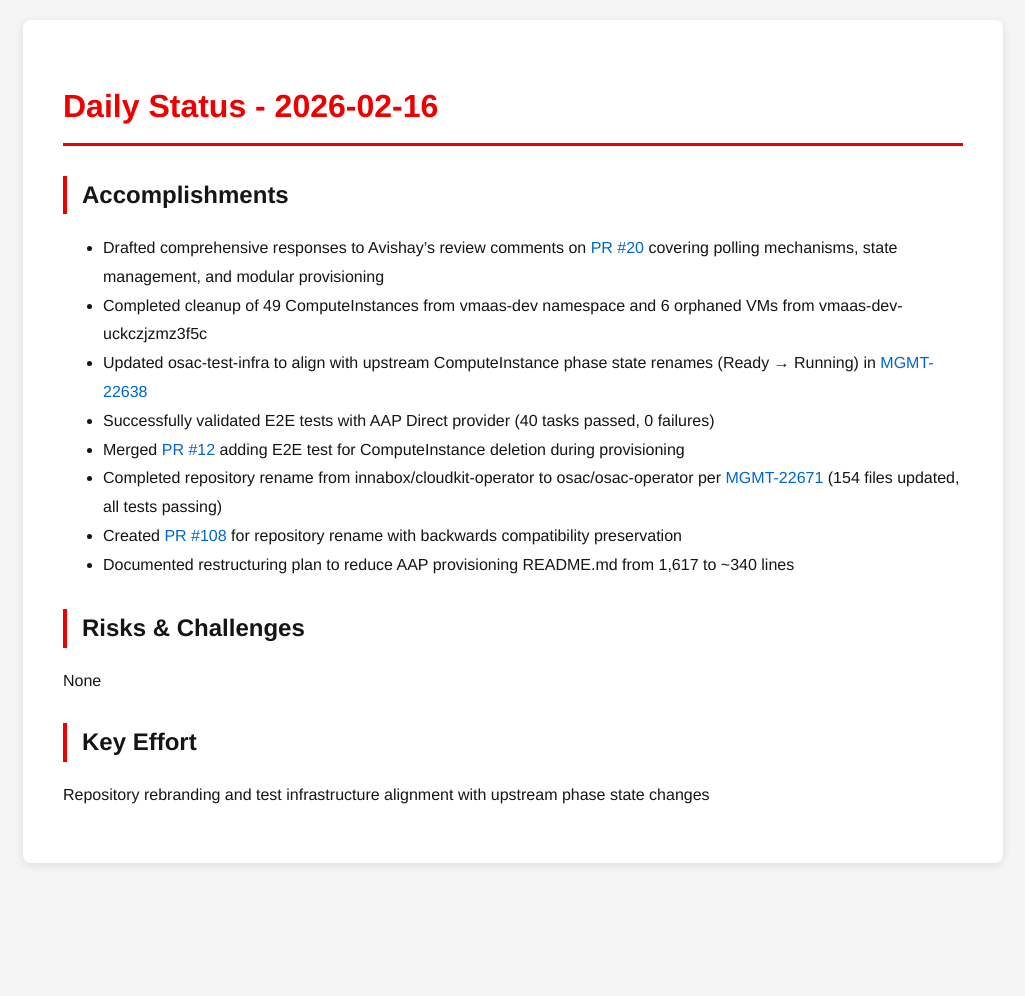
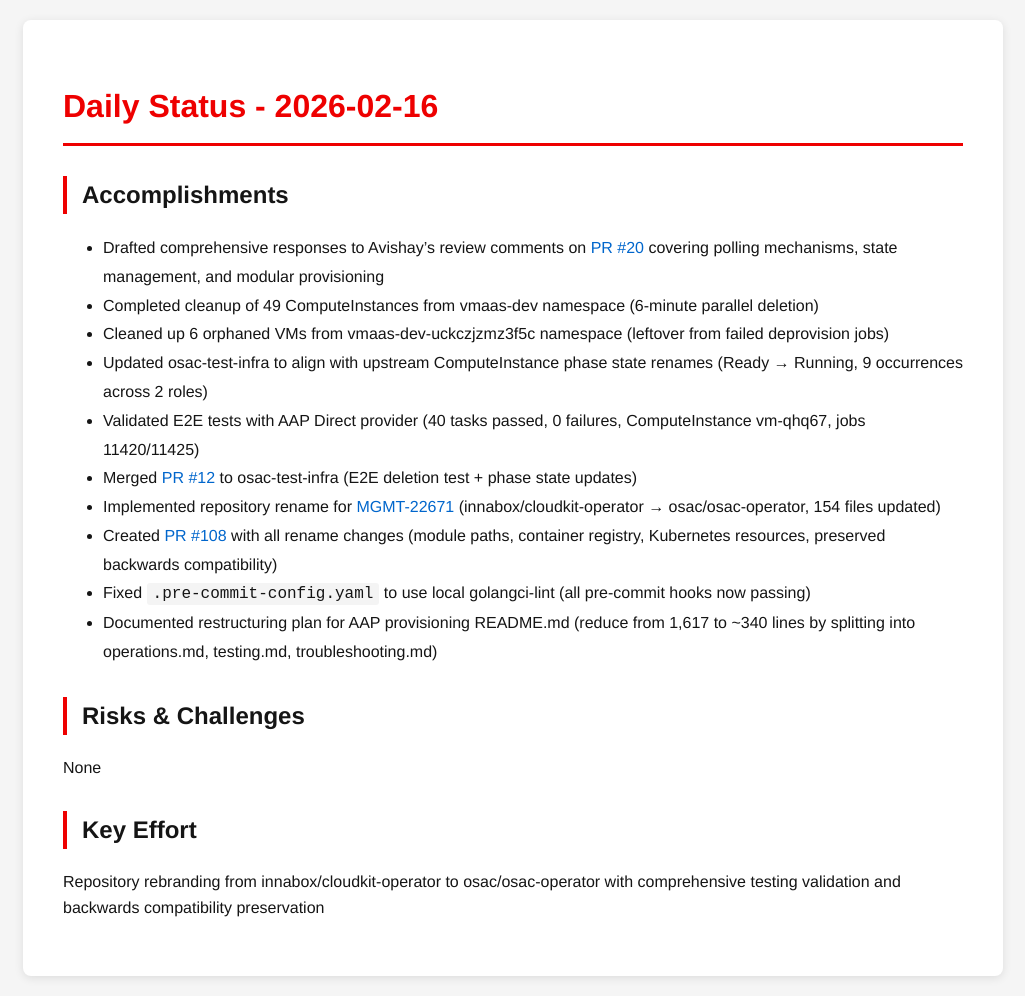
Before and after one commit to tzvatot/daily-status, a Jekyll site: the page built from 2026-02-16.md, in a window 1280 px wide. Shown: the whole page, without its empty margins (127-1152 px from the left). Built offline with Jekyll 4.4.1, drawn with Linux system fonts in a browser that asks for light colours; before the commit the page ends 900 px from its top, so only the background shows below that.

Commit message:
Daily status update - 2026-02-16

```diff
--- a/2026-02-16.md
+++ b/2026-02-16.md
@@ -9,13 +9,15 @@ date: 2026-02-16
 ## Accomplishments
 
 - Drafted comprehensive responses to Avishay's review comments on [PR #20](https://github.com/osac-project/docs/pull/20) covering polling mechanisms, state management, and modular provisioning
-- Completed cleanup of 49 ComputeInstances from vmaas-dev namespace and 6 orphaned VMs from vmaas-dev-uckczjzmz3f5c
-- Updated osac-test-infra to align with upstream ComputeInstance phase state renames (Ready → Running) in [MGMT-22638](https://issues.redhat.com/browse/MGMT-22638)
-- Successfully validated E2E tests with AAP Direct provider (40 tasks passed, 0 failures)
-- Merged [PR #12](https://github.com/osac-project/osac-test-infra/pull/12) adding E2E test for ComputeInstance deletion during provisioning
-- Completed repository rename from innabox/cloudkit-operator to osac/osac-operator per [MGMT-22671](https://issues.redhat.com/browse/MGMT-22671) (154 files updated, all tests passing)
-- Created [PR #108](https://github.com/osac-project/osac-operator/pull/108) for repository rename with backwards compatibility preservation
-- Documented restructuring plan to reduce AAP provisioning README.md from 1,617 to ~340 lines
+- Completed cleanup of 49 ComputeInstances from vmaas-dev namespace (6-minute parallel deletion)
+- Cleaned up 6 orphaned VMs from vmaas-dev-uckczjzmz3f5c namespace (leftover from failed deprovision jobs)
+- Updated osac-test-infra to align with upstream ComputeInstance phase state renames (Ready → Running, 9 occurrences across 2 roles)
+- Validated E2E tests with AAP Direct provider (40 tasks passed, 0 failures, ComputeInstance vm-qhq67, jobs 11420/11425)
+- Merged [PR #12](https://github.com/osac-project/osac-test-infra/pull/12) to osac-test-infra (E2E deletion test + phase state updates)
+- Implemented repository rename for [MGMT-22671](https://issues.redhat.com/browse/MGMT-22671) (innabox/cloudkit-operator → osac/osac-operator, 154 files updated)
+- Created [PR #108](https://github.com/osac-project/osac-operator/pull/108) with all rename changes (module paths, container registry, Kubernetes resources, preserved backwards compatibility)
+- Fixed `.pre-commit-config.yaml` to use local golangci-lint (all pre-commit hooks now passing)
+- Documented restructuring plan for AAP provisioning README.md (reduce from 1,617 to ~340 lines by splitting into operations.md, testing.md, troubleshooting.md)
 
 ## Risks & Challenges
 
@@ -23,4 +25,4 @@ None
 
 ## Key Effort
 
-Repository rebranding and test infrastructure alignment with upstream phase state changes
+Repository rebranding from innabox/cloudkit-operator to osac/osac-operator with comprehensive testing validation and backwards compatibility preservation
```
